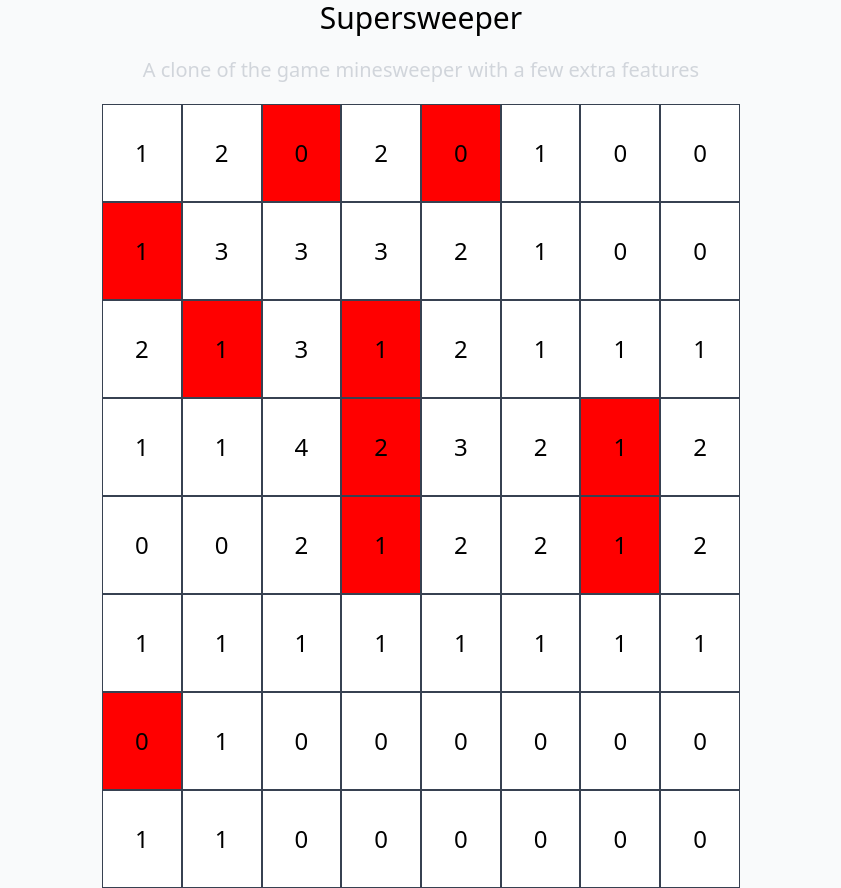
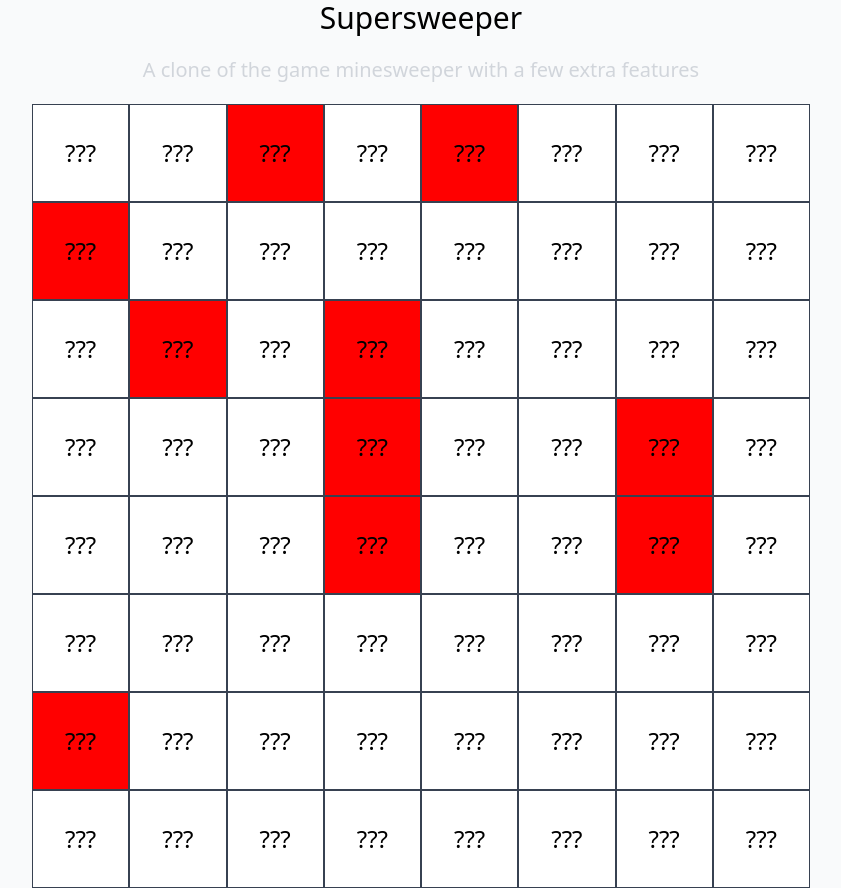
Before and after one commit to aixoio/supersweeper, a Vue app in the folder site/: page / in a window 1280 px wide. Shown: the whole page, without its empty margins (219-1060 px from the left). Built offline with nearby package versions, Linux system fonts and the light colour scheme.

Commit message:
Add basic minesweeper

```diff
--- a/site/src/components/Game.vue
+++ b/site/src/components/Game.vue
@@ -4,10 +4,19 @@
             <h1>Supersweeper</h1>
             <h3 class="text-gray-300">A clone of the game minesweeper with a few extra features</h3>
             <div>
-                <div class="grid grid-cols-8" v-for="row in board" :key="row.length">
+                <div class="grid grid-cols-8" v-for="row in board" :key="row[0].id">
                     <div v-for="tile in row" :key="tile.id">
-                        <h2 class="bg-white text-black p-8 hover:bg-gray-400 border border-gray-700 hover:text-gray-50" :class="{red: tile.isMine}">
-                            {{ tile.adjacentMines }}
+                        <h2 class="bg-white text-black p-8 hover:bg-gray-400 border border-gray-700 hover:text-gray-50"
+                            :class="{ red: tile.isMine }" @click="handleClick(tile)" @click.right.prevent="handleClickRight(tile)">
+                            <span v-if="tile.isRevealed">
+                                {{ tile.adjacentMines }}
+                            </span>
+                            <span v-else-if="tile.isFlagged && !tile.isRevealed">
+                                🚩
+                            </span>
+                            <span v-else>
+                                ???
+                            </span>
                         </h2>
                     </div>
                 </div>
@@ -18,8 +27,19 @@
 
 <script lang="ts" setup>
 import { generateBoard } from "@/assets/ts/board";
+import type { CellState } from "@/assets/ts/types";
+import { ref } from "vue";
 
-const board = generateBoard("easy");
+const board = ref(generateBoard("easy"));
+
+const handleClick = (tile: CellState) => {
+    tile.isRevealed = true;
+    if (tile.isMine) alert("Dead");
+}
+
+const handleClickRight = (tile: CellState) => {
+    tile.isFlagged = !tile.isFlagged;
+}
 
 console.log(board);
 
@@ -27,10 +47,7 @@ console.log(board);
 </script>
 
 <style lang="scss" scoped>
-
 .red {
     background: red;
 }
-
-
 </style>
```
